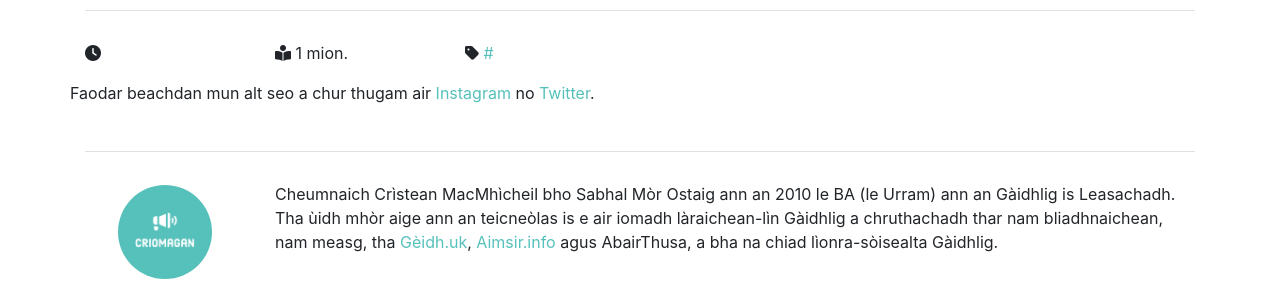
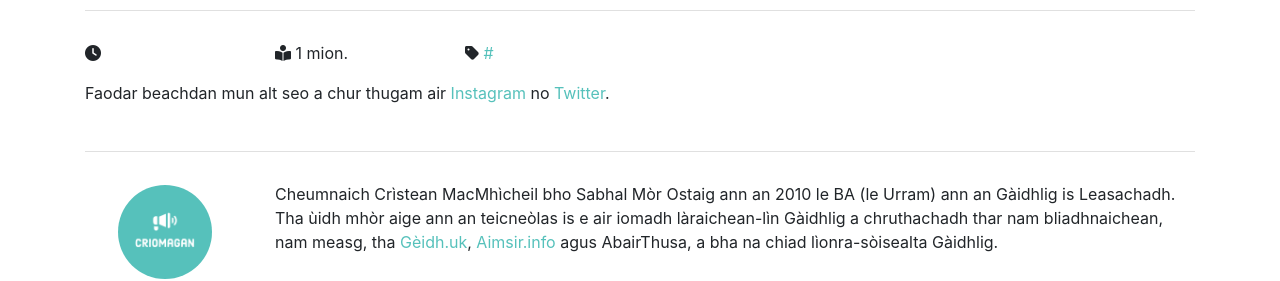
Before and after one commit to criomagan/criomagan.github.io, a Jekyll site: the page built from drafts/post-template.md, in a window 1280 px wide. Shown: the part 581-862 px from the top of the page. Built offline with Jekyll 4.4.1, drawn with Linux system fonts in a browser that asks for light colours; nearby versions of some CDN libraries.

Commit message:
Update post.html

```diff
--- a/_layouts/post.html
+++ b/_layouts/post.html
@@ -41,7 +41,11 @@ layout: default
       <div class="col-md-8">
         <p style="display: inline-block"><i class="fa fa-tag"></i> {% for category in page.categories %} <a class="post-category-link" href="{{ site.baseurl }}/roinn-seorsa/{{ category }}">#{{ category }}</a> {% endfor %} </p>
       </div>
+    </div>
+    <div class="row">
+      <div class="col-md-12">
       <p>Faodar beachdan mun alt seo a chur thugam air <a {% if page.instagram %} href="{{ page.instagram }}" {% else %} href="https://www.instagram.com/criomagan"{% endif %}>Instagram</a> no <a {% if page.twitter %} href="{{ page.twitter }}" {% else %} href="https://www.twitter.com/criomagan_"{% endif %}>Twitter</a>.</p>
+      </div>
     </div>
 
     <div class="section-divider"></div>
```
